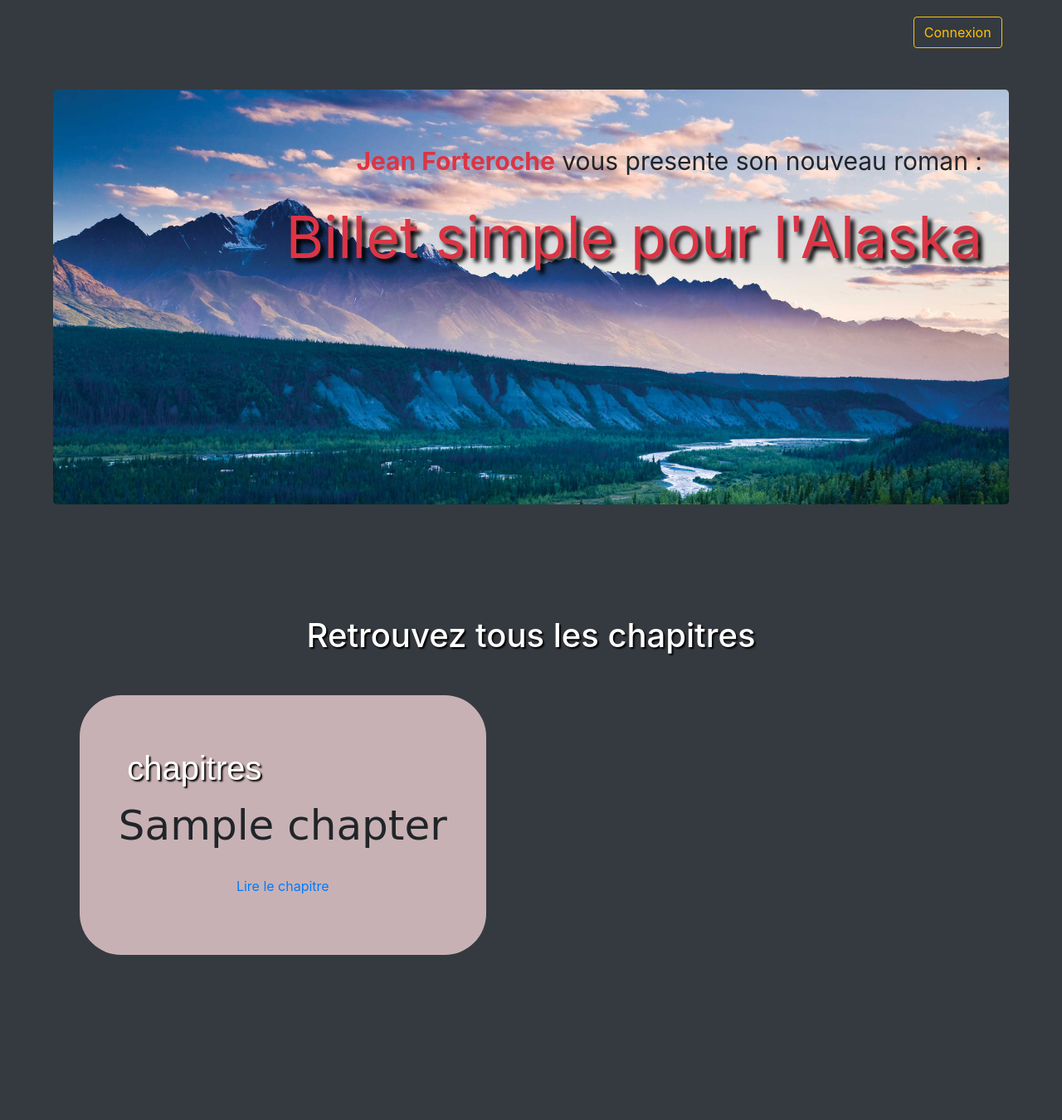
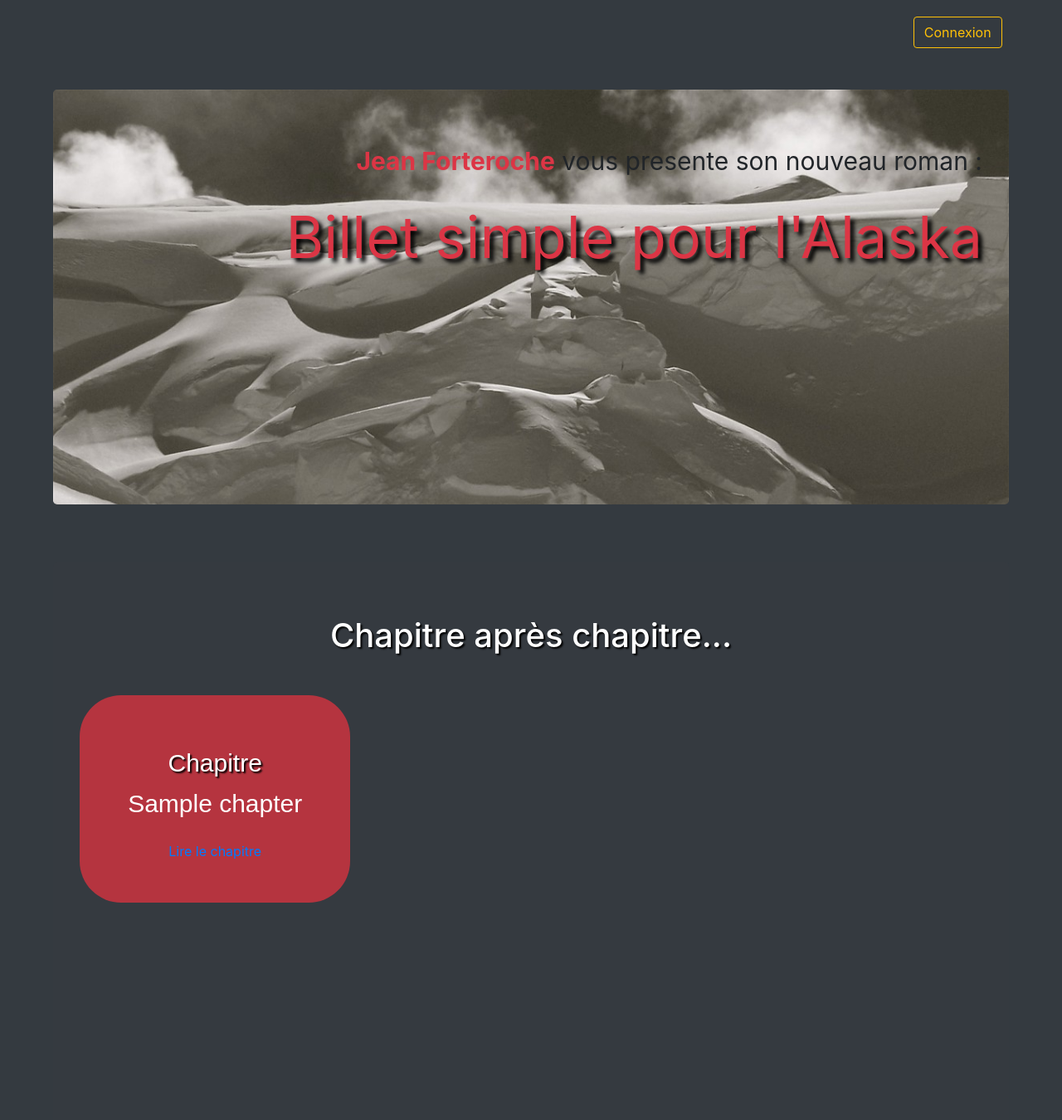
Before and after one commit to remi4444/projet_ecrivain, a PHP site: page / in a window 1280 px wide. Shown: the top 1350 px of the page at 83% size. Run offline with PHP 8.4, Linux system fonts and the light colour scheme; tables that the repository leaves empty or names only in its code hold one stand-in row (values such as "Sample post").

Commit message:
changement de du css de la page principale avec changement photo + ajout page precendante dans pageChapter + suppression de page suivante et precedente pour la premiere et derniere page

```diff
--- a/controller/Controller.php
+++ b/controller/Controller.php
@@ -18,10 +18,12 @@
     {
         $listChapterByNumber = new ChapterManager();
         $listMessage = new MessageManager();
+        $countChapter = $listChapterByNumber->countChapter();
+        $countNbChapter = $countChapter['nbChapter'];
         $posts = $listChapterByNumber->getChapterByNumber($chapter_number);
         $messages = $listMessage->getMessage($chapter_number);
         $view = new View();
-        $chapterPage = $view->principalPage('view/chapterPage.tpl.php', array('posts'=>$posts, 'messages'=>$messages));
+        $chapterPage = $view->principalPage('view/chapterPage.tpl.php', array('posts'=>$posts, 'messages'=>$messages, 'countNbChapter'=>$countNbChapter));
 
         echo $chapterPage;
     }
@@ -54,5 +56,17 @@
         }
         $this->chapterPage($nextChapter);
     }
+    public function beforeChapter($chapter)
+    {
+        $count = new ChapterManager;
+        $countChapter = $count->countChapter();
+        $countNbChapter = $countChapter['nbChapter'];
+        $nextChapter =  $chapter-1;
+        if($nextChapter < 0)
+        {
+            $nextChapter = 1;
+        }
+        $this->chapterPage($nextChapter);
+    }
 
 }
--- a/index.php
+++ b/index.php
@@ -43,6 +43,11 @@
         $controller = new Controller();
         $controller->nextChapter($_GET['chapter']);
     }
+    elseif($_GET['action']== 'beforeChapter')
+    {
+        $controller = new Controller();
+        $controller->beforeChapter($_GET['chapter']);
+    }
 	else {
 		echo 'Erreur tous les champs ne sont pas remplis';
     }
--- a/view/css/styles.css
+++ b/view/css/styles.css
@@ -8,7 +8,7 @@
 
 #titre_principal
 {
-  background-image: url('../images/ChugachMountains.jpg');
+  background-image: url('../images/photoAlaska.jpeg');
   height : 500px;
   background-size: cover;
   font-size : 30px;
@@ -55,11 +55,10 @@
 
 #title
 {
-  font-size: 40px;
+  font-size: 30px;
   border-radius: 50%;
   font-family: Fantasy;
-  width: 50%;
-  color :white;
+  color : white;
   text-shadow : 2px 2px 2px black;
 
 }
@@ -74,22 +73,25 @@
 #chapter_size
 {
 
-  width: 45%;
+  width: 30%;
+  height: 250px;
   margin-top: 40px;
   border-radius: 50px;
-  background-color: rgb(200, 177, 180);
+  background-color: rgb(181, 52, 63);
 
 }
 
 #chapter_size:hover
 {
-  background-color: rgb(214, 104, 117);
+  background-color: rgb(255, 0, 21);
 }
 
 #font_family_chapter
 {
-  font-family : cursive;
-  font-size: 50px;
+  font-family : fantasy;
+  font-size: 30px;
+  color : white;
+
 }
 
 h3
@@ -193,3 +195,9 @@
 {
   height : 500px;
 }
+
+#text_shadow
+{
+
+  color : white;
+}
--- a/view/pagePrincipal.tpl.php
+++ b/view/pagePrincipal.tpl.php
@@ -1,13 +1,13 @@
 
     <section id="section" class="jumbotron ">
-        <h3 class="text-center ">Retrouvez tous les chapitres</h3>
+        <h3 class="text-center " id="text_shadow">Chapitre après chapitre...</h3>
         <article id="flex_chapter">
             <?php
             foreach($posts as $post)
             {?>
                 <div id="chapter_size"class="jumbotron text-center">
 
-                    <h2 id="title" >chapitres <?= $post->getChapterNumber() ?></h2>
+                    <h2 id="title">Chapitre <?= $post->getChapterNumber() ?></h2>
                     <p id="font_family_chapter"><?= $post->getTitle()?></p>
                     <a class="btn btn-link" href="index.php?action=chapterByNumber&amp;chapter_number=<?=$post->getChapterNumber()?>" class="p-2">Lire le chapitre</a>
                 </div>
```
Also changed, not shown: view/chapterPage.tpl.php (+20 -2 lines), view/images/photoAlaska.jpeg (added).
